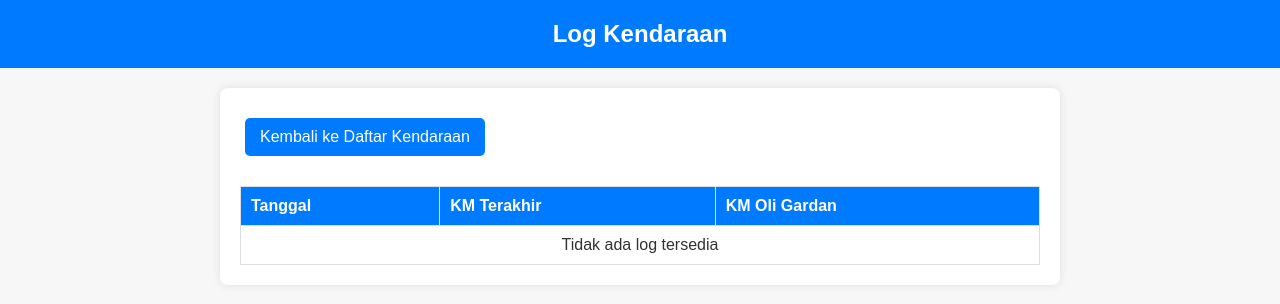
After one commit to FerdiNurrahman/SI-Ganti_Oli, a PHP site: page /views/log.php in a window 1280 px wide. The commit adds this page. Shown: the top 304 px of the page. Run offline with PHP 8.4, Linux system fonts and the light colour scheme.

Commit message:
update data paling aman kecuali ubah datanya masih eror

```diff
--- a/views/home.php
+++ b/views/home.php
@@ -10,7 +10,6 @@
 <header>
     <h1>Selamat Datang di Aplikasi Ganti Oli</h1>
 </header>
-<a href="index.php?controller=authController&action=logout" class="btn">Logout</a>
 <div class="container">
     <a class="btn" href="index.php?controller=oliController&action=list">Lihat Kendaraan</a>
     <a class="btn" href="index.php?controller=oliController&action=add">Tambah Kendaraan</a>
--- a/views/list.php
+++ b/views/list.php
@@ -11,6 +11,7 @@
     <h1>Daftar Kendaraan</h1>
 </header>
 <div class="container">
+    <a href="index.php?controller=authController&action=logout" class="btn">Logout</a>
     <a class="btn" href="index.php?controller=oliController&action=add">Tambah Kendaraan</a>
     <table class="table">
         <thead>
@@ -32,6 +33,7 @@
                         <input type="hidden" name="id" value="<?= $vehicle['id'] ?>">
                         <button type="submit" class="btn">Sudah Ganti Oli</button>
                     </form>
+                    <a class="btn" href="index.php?controller=oliController&action=viewLog&id=<?= $vehicle['id'] ?>">Lihat Log</a>
                     <form method="GET" action="index.php" style="display: inline;">
                         <input type="hidden" name="controller" value="oliController">
                         <input type="hidden" name="action" value="editKM">
--- /dev/null
+++ b/views/log.php
@@ -0,0 +1,41 @@
+<!DOCTYPE html>
+<html lang="en">
+<head>
+    <meta charset="UTF-8">
+    <meta name="viewport" content="width=device-width, initial-scale=1.0">
+    <title>Log Kendaraan</title>
+    <link rel="stylesheet" href="assets/css/style.css">
+</head>
+<body>
+<header>
+    <h1>Log Kendaraan</h1>
+</header>
+<div class="container">
+    <a class="btn" href="index.php?controller=oliController&action=list">Kembali ke Daftar Kendaraan</a>
+    <table class="table">
+        <thead>
+            <tr>
+                <th>Tanggal</th>
+                <th>KM Terakhir</th>
+                <th>KM Oli Gardan</th>
+            </tr>
+        </thead>
+        <tbody>
+            <?php if (!empty($logs)): ?>
+                <?php foreach ($logs as $log): ?>
+                <tr>
+                    <td><?= htmlspecialchars($log['date']) ?></td>
+                    <td><?= $log['last_km'] ?></td>
+                    <td><?= $log['last_gardan_km'] ? $log['last_gardan_km'] : '-' ?></td>
+                </tr>
+                <?php endforeach; ?>
+            <?php else: ?>
+                <tr>
+                    <td colspan="3" style="text-align: center;">Tidak ada log tersedia</td>
+                </tr>
+            <?php endif; ?>
+        </tbody>
+    </table>
+</div>
+</body>
+</html>
```
Also changed, not shown: controllers/oliController.php (+12 -2 lines), models/oliModel.php (+21 -0 lines), .htaccess (deleted).
